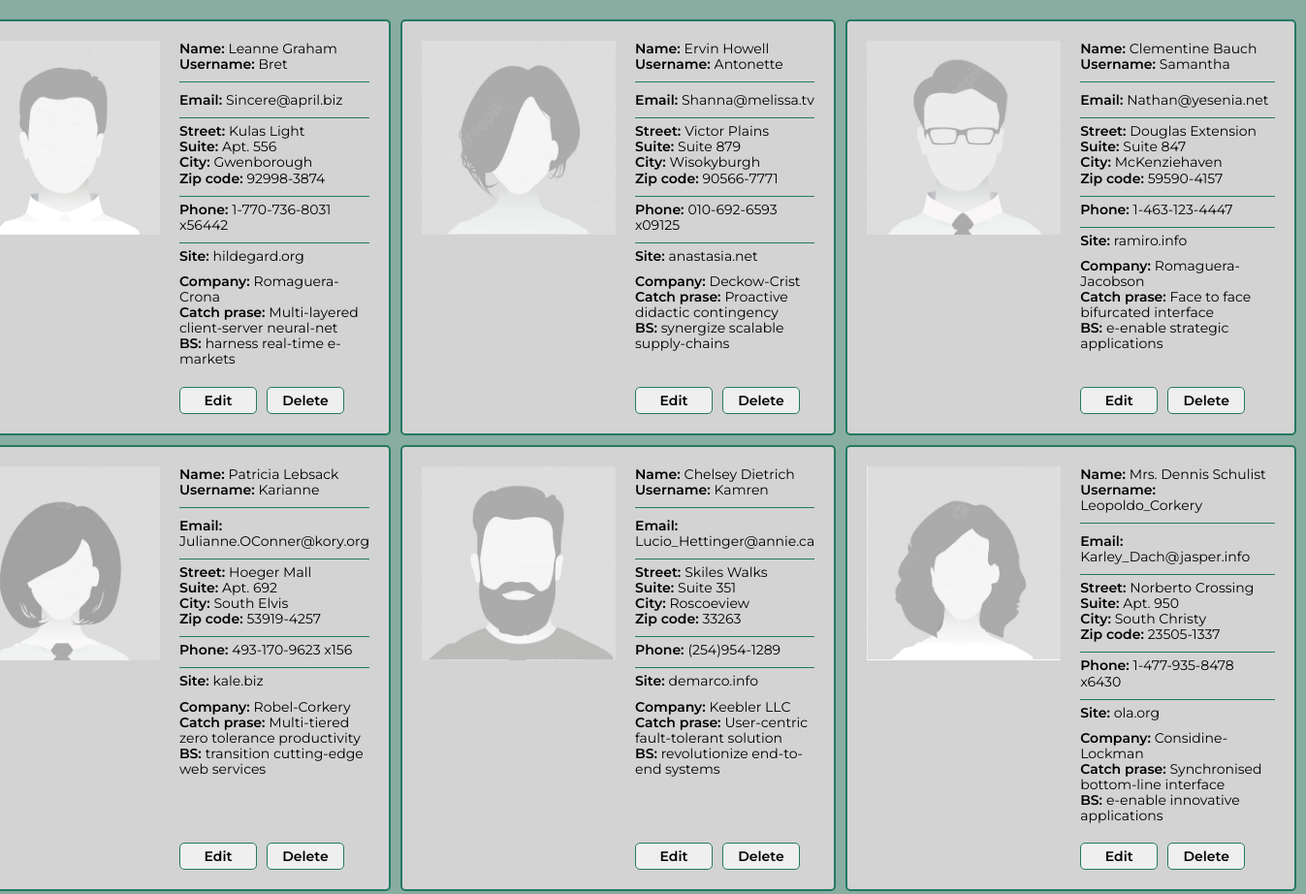
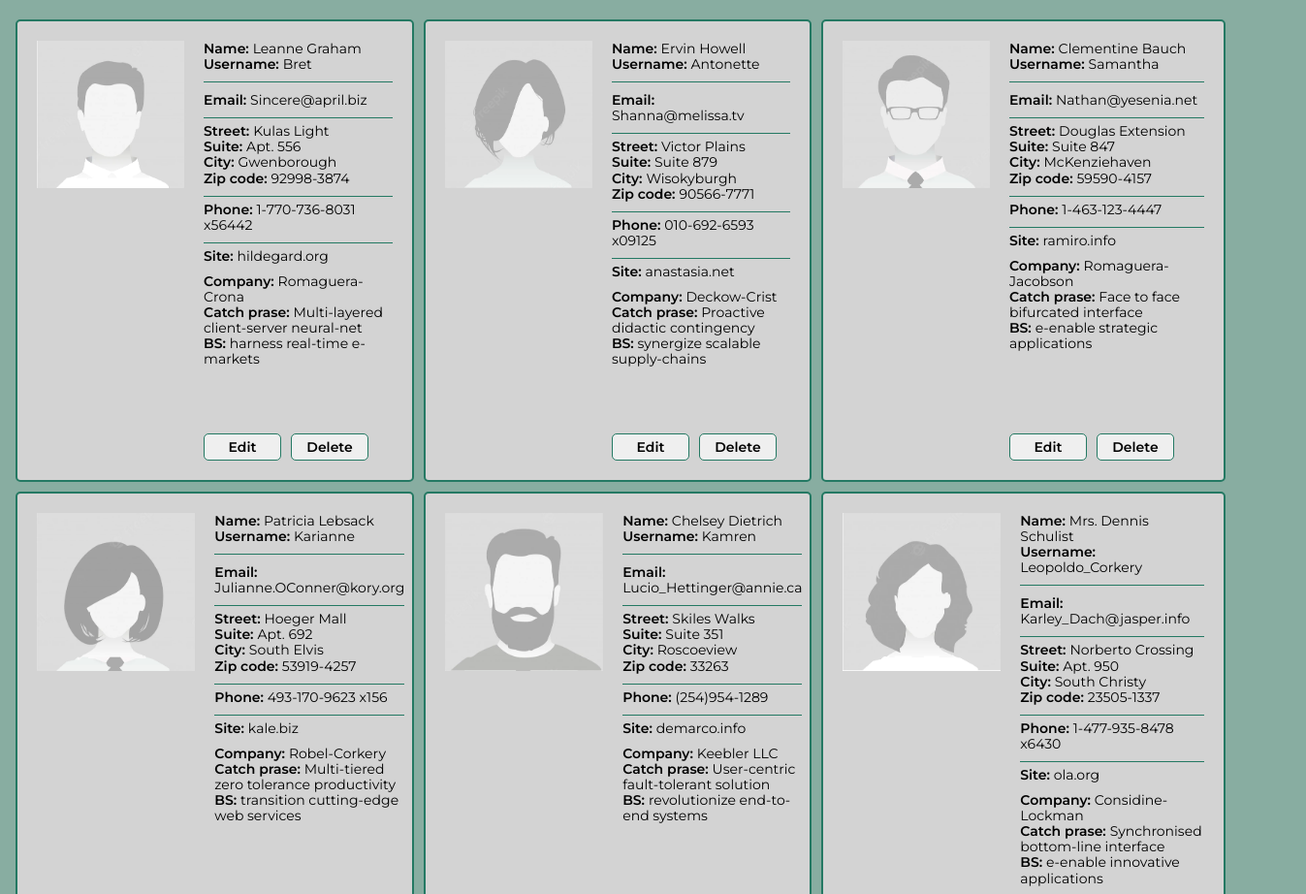
Before and after one commit to Chinya22/users, a website: page src/index.html in a window 1280 px wide. Shown: the top 922 px of the page at 97% size, 1347 px wide, since content can reach past the window. Drawn offline with nearby package versions, Linux system fonts and the light colour scheme; files that its build step writes are made by us from their sources.

Commit message:
исправлен враппер

```diff
--- a/src/scss/style.scss
+++ b/src/scss/style.scss
@@ -48,8 +48,7 @@
       border-radius: 5px;
       border: 2px solid rgb(36, 121, 99);
       &_img {
-         width: 200px;
-         height: 200px;
+         height: 35%;
          margin-right: 20px;
       }
       &_info {
```
